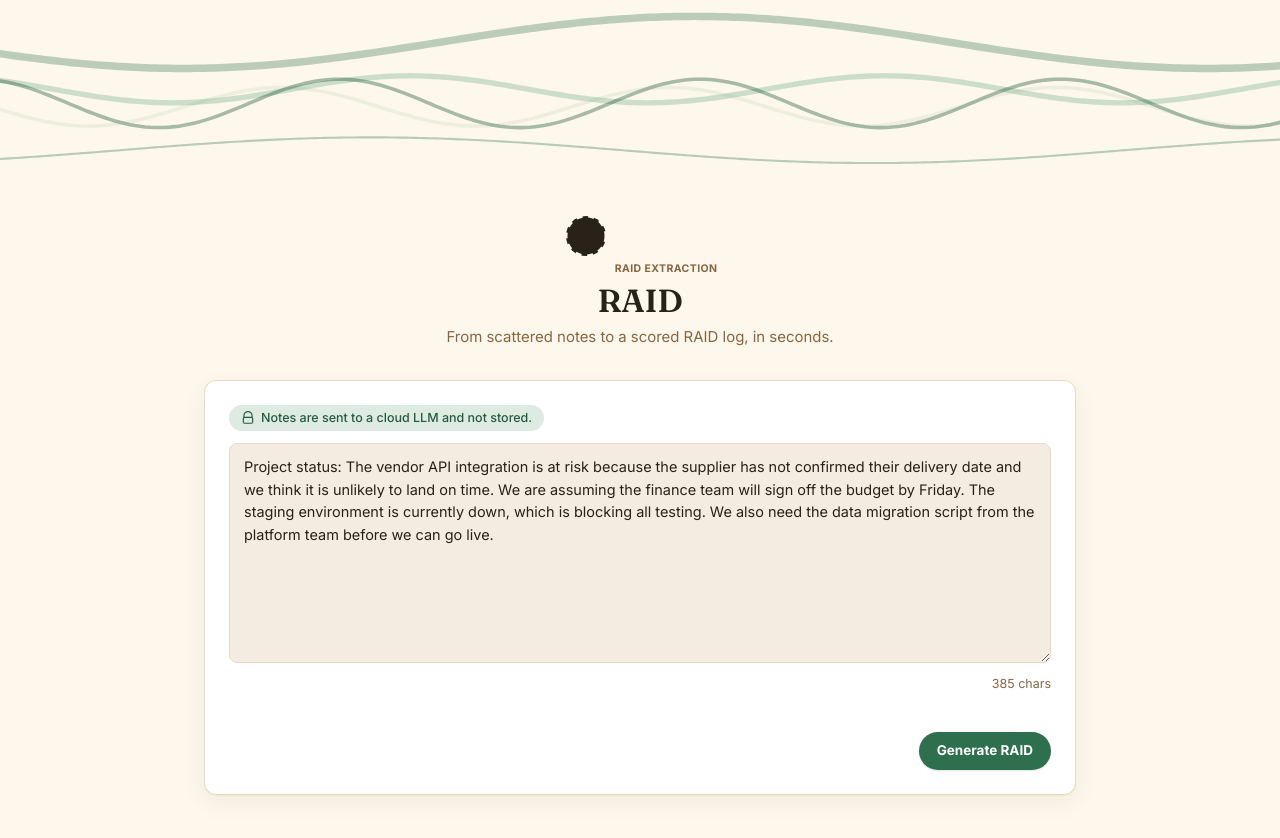
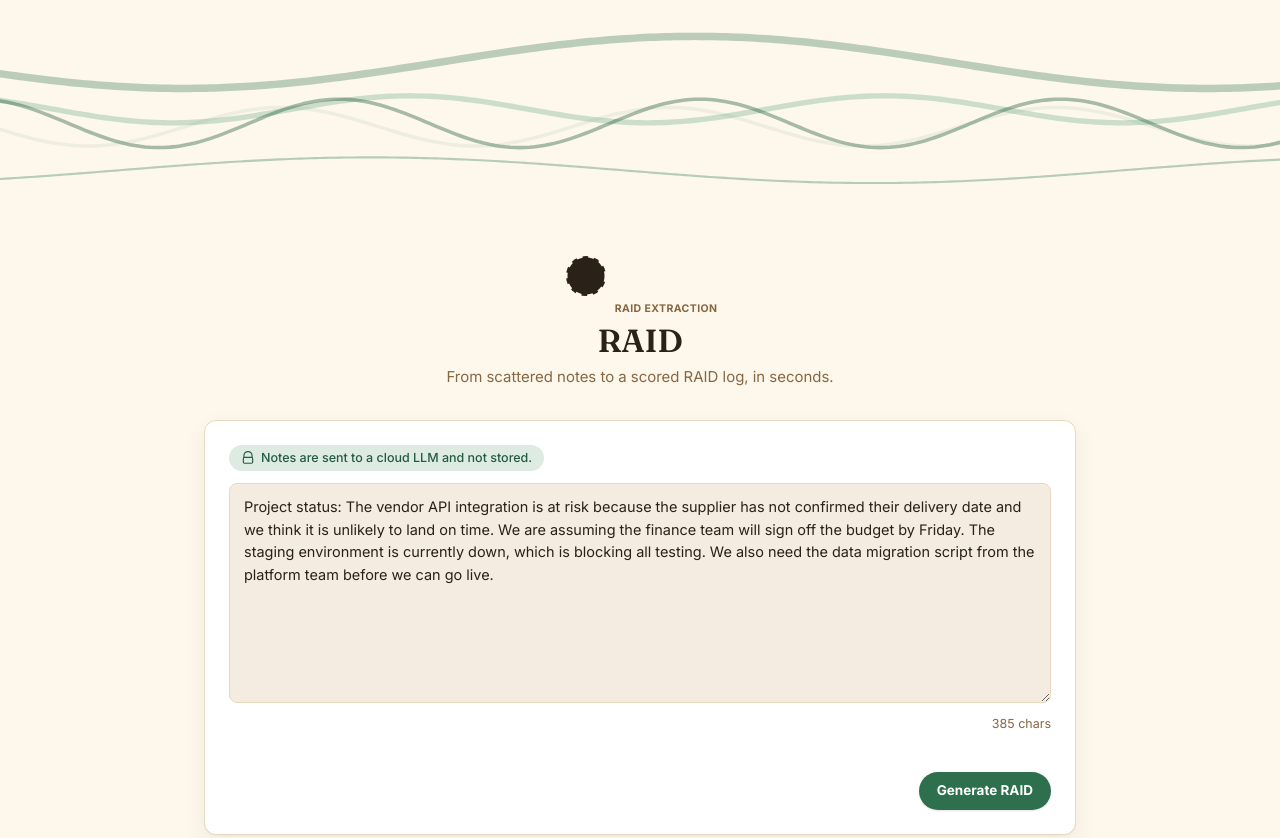
Before and after one commit to Sprint-Suite/raid, a website: page public/index.html in a window 1280 px wide. Shown: the top 838 px of the page. Drawn offline with Linux system fonts and the light colour scheme.

Commit message:
fix(animation): bump header-band min-height from 120-180 to 180-220px
The bottom-line wave is drawn at h/2 + ~62px peak. At narrow viewports
the 22vw clamp resolved to ~120px, so h/2 + 62 = 122 > 120 → clipped.
Floor 180 keeps the waves fully inside the band at any viewport.

Also adds deploy/ for sprintraid.uk on IONOS:
- apache/raid.conf — HTTP vhost with proxy to 127.0.0.1:3003, HTTPS block
  commented for certbot rewrite
- systemd/raid.service — service unit with hardened sandbox, runs as raid user
- README.md — step-by-step IONOS setup + subsequent deploys

```diff
--- a/public/css/breathing-waves.css
+++ b/public/css/breathing-waves.css
@@ -8,7 +8,9 @@
   position: relative;
   background: var(--bg);
   overflow: hidden;
-  min-height: clamp(120px, 22vw, 180px);
+  /* Waves draw at h/2 ± 62px peak. Floor 180px keeps the bottom line from
+     being clipped on narrow viewports where 22vw is shorter. */
+  min-height: clamp(180px, 22vw, 220px);
   isolation: isolate;
 }
 
```
Also changed, not shown: deploy/README.md (added), 2 other files.
